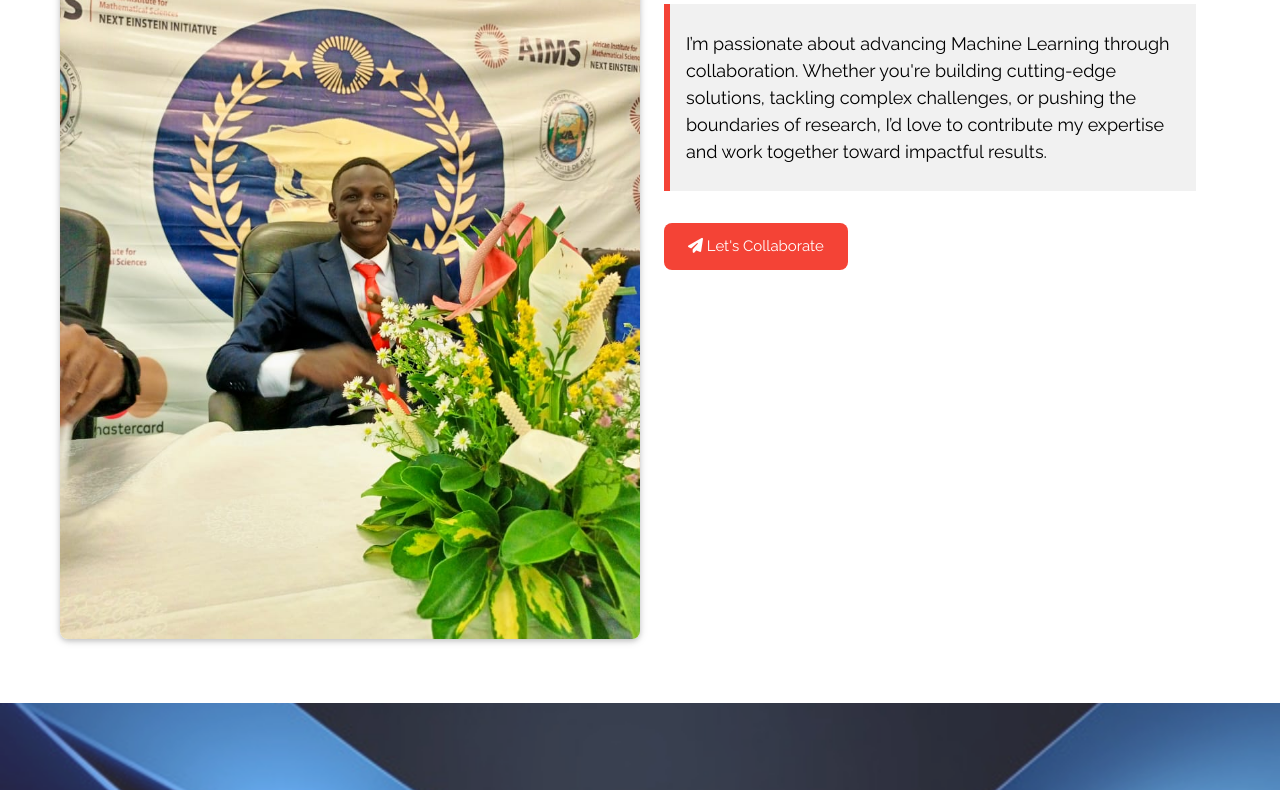
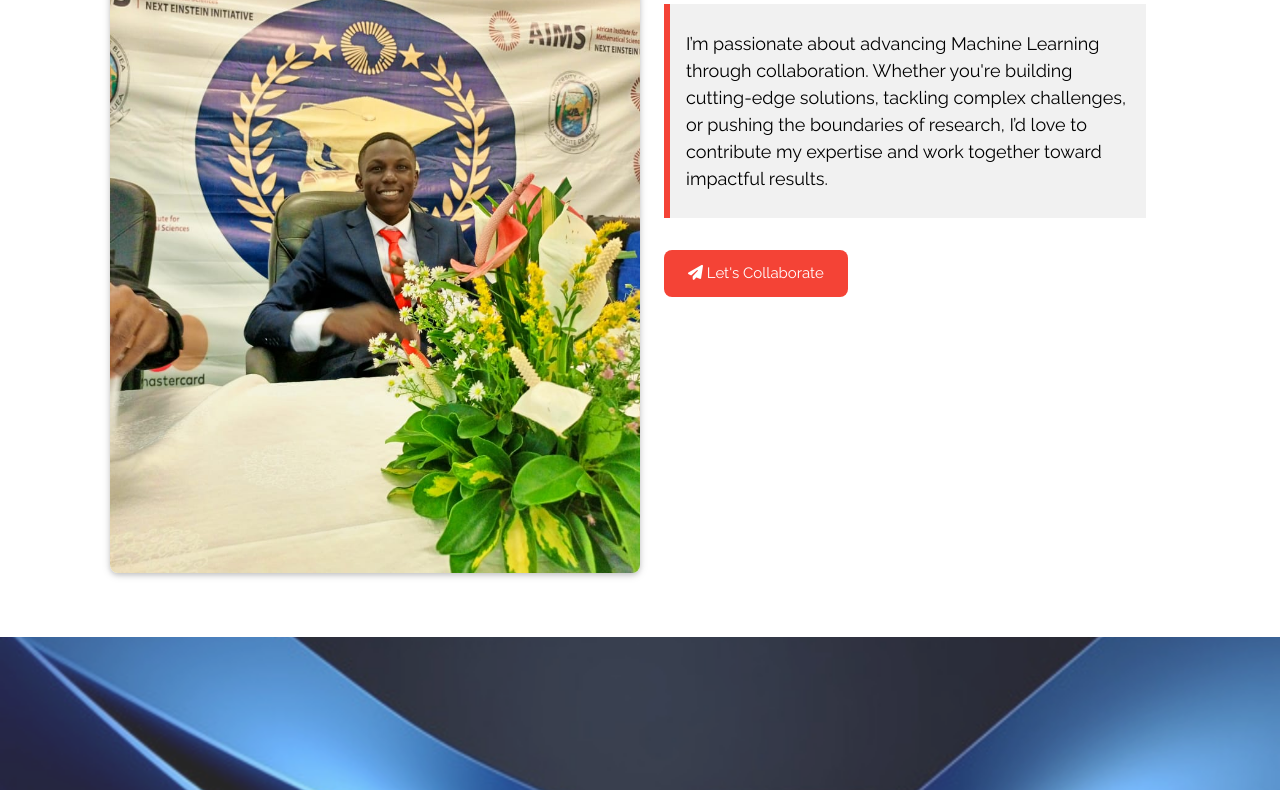
Before and after one commit to leonard-sanya/leonard-sanya.github.io, a plain HTML site: page index.html in a window 1280 px wide. Shown: the part 278-1068 px from the top of the page. Drawn offline with nearby package versions, Linux system fonts and the light colour scheme.

Commit message:
updates on index file

```diff
--- a/index.html
+++ b/index.html
@@ -35,8 +35,8 @@
     .w3-container, .w3-content {
         padding-left: 10px;
         padding-right: 10px;
-        margin-left: 50px; /* Reduced from 200px */
-        margin-right: 50px; /* Changed from auto to match left */
+        margin-left: 100px; /* Reduced from 200px */
+        margin-right: 100px; /* Changed from auto to match left */
         max-width: none; /* Allows full expansion */
     }
 
```
